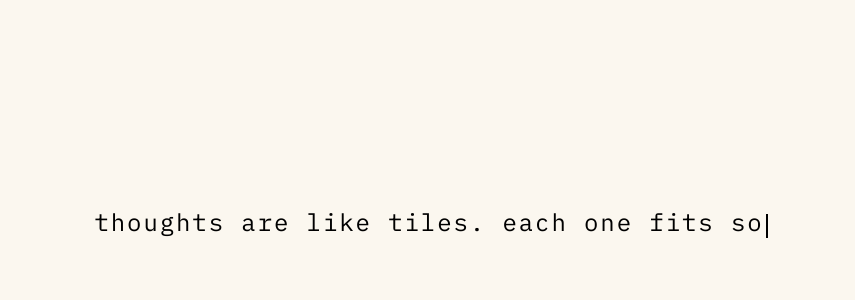
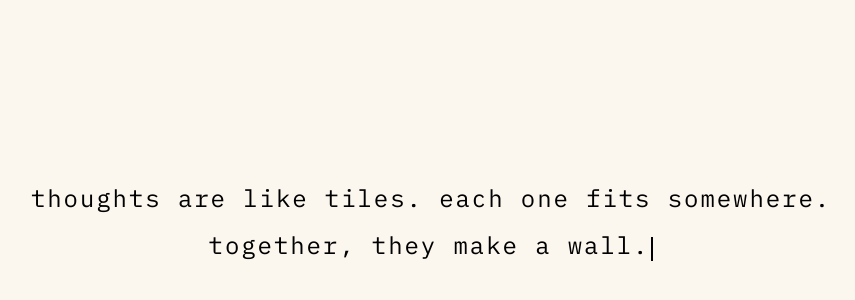
Before and after one commit to bansuleimann-byte/thought-tiles, a Next.js app: page /quote in a window 1280 px wide. Shown: the part 178-478 px from the top of the page, without its empty margins (209-1064 px from the left). Built offline with nearby package versions, Linux system fonts and the light colour scheme.

Commit message:
remove sparkle from subscribe, speed up quote page, fix quote LCP with CSS animation

```diff
--- a/app/globals.css
+++ b/app/globals.css
@@ -168,3 +168,12 @@ html, body {
     animation: cursorBlink 1s step-end infinite;
   }
 }
+
+/* Quote page character-by-character reveal via CSS (improves LCP) */
+@keyframes charReveal {
+  to { opacity: 1; }
+}
+.char-reveal {
+  opacity: 0;
+  animation: charReveal 1ms linear forwards;
+}
--- a/app/quote/page.tsx
+++ b/app/quote/page.tsx
@@ -5,33 +5,59 @@ import { useRouter } from "next/navigation";
 
 const LINE_1 = "thoughts are like tiles. each one fits somewhere.";
 const LINE_2 = "together, they make a wall.";
-const FULL_TEXT = LINE_1 + "\n" + LINE_2;
 
-function getTypingDelay(prevChar: string, nextIndex: number): number {
-  let base: number;
-  // Extra pause after finishing line 1 before starting line 2
-  if (prevChar === "\n") base = 800;
-  // Longer pause after punctuation
-  else if (prevChar === ".") base = 520 + Math.random() * 230;
-  else if (prevChar === ",") base = 300 + Math.random() * 150;
-  // Slightly slower at the beginning of each line (first 4 chars)
-  else if (nextIndex < 4) base = 75 + Math.random() * 75;
-  else {
-    const line2Start = LINE_1.length + 1;
-    if (nextIndex >= line2Start && nextIndex < line2Start + 4) base = 75 + Math.random() * 75;
-    else base = 45 + Math.random() * 75; // Delay between characters (45–120ms)
+// Pre-compute per-character CSS animation delays once at module load
+function buildCharData() {
+  const chars: Array<{ char: string; line: 1 | 2; delay: number }> = [];
+  let t = 0;
+
+  for (let i = 0; i < LINE_1.length; i++) {
+    chars.push({ char: LINE_1[i], line: 1, delay: t });
+    const ch = LINE_1[i];
+    if (ch === ".") t += 320;
+    else if (ch === ",") t += 160;
+    else if (i < 4) t += 55;
+    else t += 40;
   }
-  // Slightly vary speed as the sentence progresses (gentle wave)
-  const progressionVariation = ((nextIndex % 6) - 2) * 22;
-  // Occasionally insert a hesitation (5% chance per character)
-  const hesitation = Math.random() < 0.05 ? 180 : 0;
-  return Math.max(30, base + progressionVariation + hesitation);
+
+  t += 450; // pause between lines
+
+  for (let i = 0; i < LINE_2.length; i++) {
+    chars.push({ char: LINE_2[i], line: 2, delay: t });
+    const ch = LINE_2[i];
+    if (ch === ".") t += 320;
+    else if (ch === ",") t += 160;
+    else if (i < 4) t += 55;
+    else t += 40;
+  }
+
+  return chars;
 }
+
+const CHAR_DATA = buildCharData();
+const LINE_2_START_MS = CHAR_DATA.find((c) => c.line === 2)!.delay;
+const TOTAL_MS = CHAR_DATA[CHAR_DATA.length - 1].delay + 80;
+
+const line1Chars = CHAR_DATA.filter((c) => c.line === 1);
+const line2Chars = CHAR_DATA.filter((c) => c.line === 2);
+
+const lineStyle =
+  "text-lg sm:text-2xl leading-relaxed text-black lowercase tracking-wide";
+const letterSpacing = { letterSpacing: "0.08em" as const };
 
 export default function QuotePage() {
   const router = useRouter();
-  const [typedLength, setTypedLength] = useState(0);
-  const isComplete = typedLength >= FULL_TEXT.length;
+  const [cursorLine, setCursorLine] = useState<1 | 2>(1);
+  const [isComplete, setIsComplete] = useState(false);
+
+  useEffect(() => {
+    const t1 = setTimeout(() => setCursorLine(2), LINE_2_START_MS);
+    const t2 = setTimeout(() => setIsComplete(true), TOTAL_MS);
+    return () => {
+      clearTimeout(t1);
+      clearTimeout(t2);
+    };
+  }, []);
 
   useEffect(() => {
     if (!isComplete) return;
@@ -44,23 +70,6 @@ export default function QuotePage() {
     document.addEventListener("keydown", handleKeyDown);
     return () => document.removeEventListener("keydown", handleKeyDown);
   }, [isComplete, router]);
-
-  useEffect(() => {
-    if (typedLength >= FULL_TEXT.length) return;
-    const prevChar = typedLength > 0 ? FULL_TEXT[typedLength - 1] : "";
-    const delay = getTypingDelay(prevChar, typedLength);
-    const id = setTimeout(() => setTypedLength((n) => n + 1), delay);
-    return () => clearTimeout(id);
-  }, [typedLength]);
-
-  const displayed = FULL_TEXT.slice(0, typedLength);
-  const hasNewline = displayed.includes("\n");
-  const parts = displayed.split("\n");
-  const line1 = parts[0] ?? "";
-  const line2 = parts[1] ?? "";
-
-  const lineStyle = "text-lg sm:text-2xl leading-relaxed text-black lowercase tracking-wide";
-  const letterSpacing = { letterSpacing: "0.08em" as const };
 
   return (
     <main
@@ -75,8 +84,12 @@ export default function QuotePage() {
           className={`${lineStyle} whitespace-normal sm:whitespace-nowrap`}
           style={letterSpacing}
         >
-          {line1}
-          {!hasNewline && (
+          {line1Chars.map(({ char, delay }, i) => (
+            <span key={i} className="char-reveal" style={{ animationDelay: `${delay}ms` }}>
+              {char}
+            </span>
+          ))}
+          {cursorLine === 1 && (
             <span
               className="cursor-blink ml-0.5 inline-block w-[2px] flex-shrink-0 bg-black align-middle"
               style={{ height: "1em", verticalAlign: "text-bottom" }}
@@ -84,16 +97,20 @@ export default function QuotePage() {
             />
           )}
         </p>
-        {hasNewline && (
-          <p className={lineStyle} style={letterSpacing}>
-            {line2}
+        <p className={lineStyle} style={letterSpacing}>
+          {line2Chars.map(({ char, delay }, i) => (
+            <span key={i} className="char-reveal" style={{ animationDelay: `${delay}ms` }}>
+              {char}
+            </span>
+          ))}
+          {cursorLine === 2 && (
             <span
               className="cursor-blink ml-0.5 inline-block w-[2px] flex-shrink-0 bg-black align-middle"
               style={{ height: "1em", verticalAlign: "text-bottom" }}
               aria-hidden
             />
-          </p>
-        )}
+          )}
+        </p>
       </div>
     </main>
   );
--- a/app/tiles/page.tsx
+++ b/app/tiles/page.tsx
@@ -91,7 +91,7 @@ export default function TilesPage() {
       {/* Subscribe bar — mobile only, fixed bottom */}
       <div className={`sm:hidden fixed bottom-0 left-0 right-0 z-20 bg-[#fbf7ef]/90 backdrop-blur-sm px-5 py-3 font-mono text-xs lowercase tracking-wide text-black/60 transition-transform duration-300 ease-in-out ${titleVisible ? "translate-y-0" : "translate-y-full"}`}>
         {subStatus === "success" ? (
-          <span>subscribed ✦</span>
+          <span>subscribed</span>
         ) : subStatus === "already" ? (
           <span>already subscribed</span>
         ) : subOpen ? (
@@ -124,7 +124,7 @@ export default function TilesPage() {
       <div className="hidden sm:flex fixed top-0 left-0 z-20 items-center sm:left-8 sm:top-8 sm:px-0 sm:py-0 pointer-events-none">
         <div className="pointer-events-auto font-mono text-xs lowercase tracking-wide text-black/60 sm:text-sm">
           {subStatus === "success" ? (
-            <span>subscribed ✦</span>
+            <span>subscribed</span>
           ) : subStatus === "already" ? (
             <span>already subscribed</span>
           ) : subOpen ? (
```
